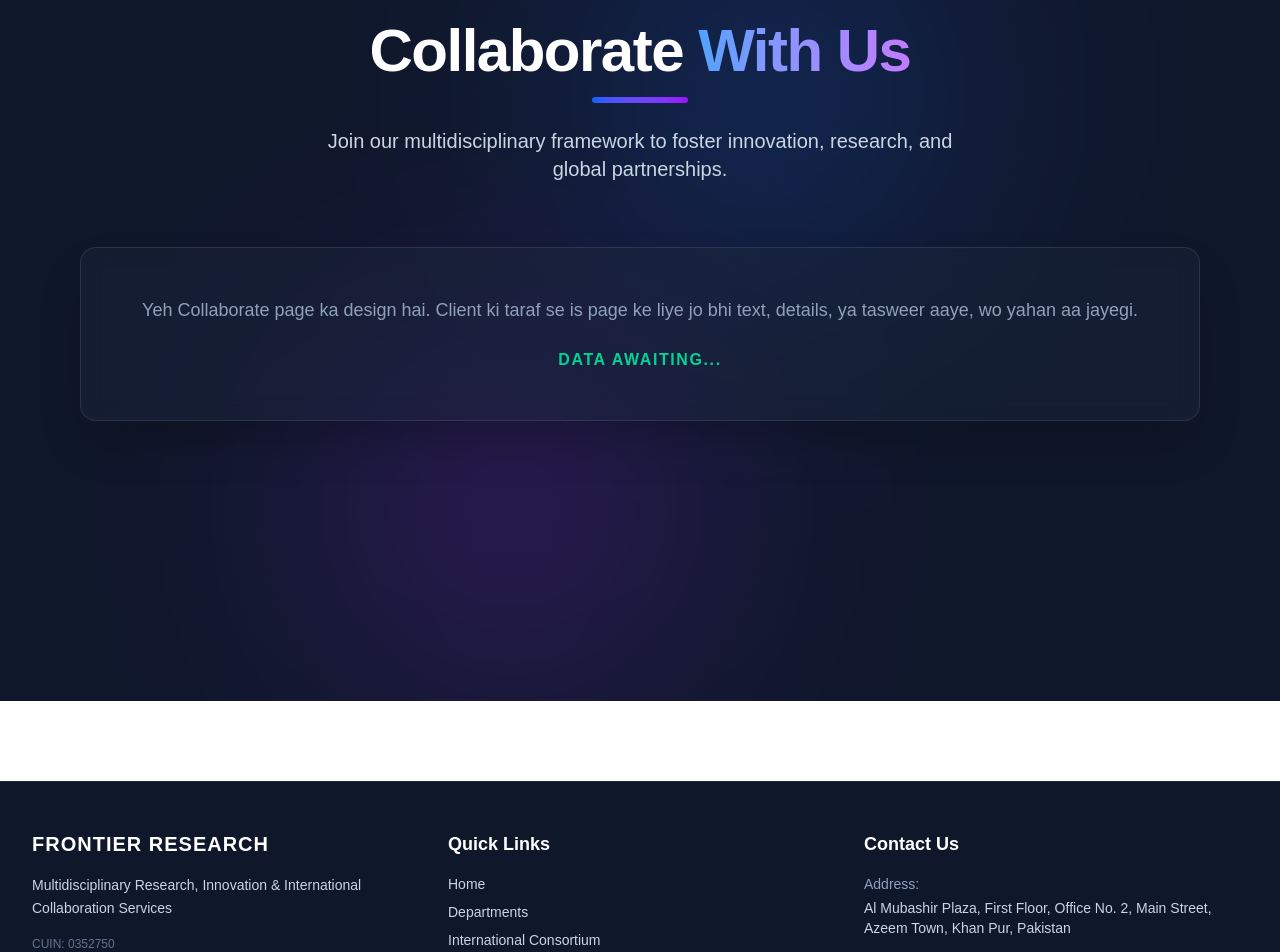
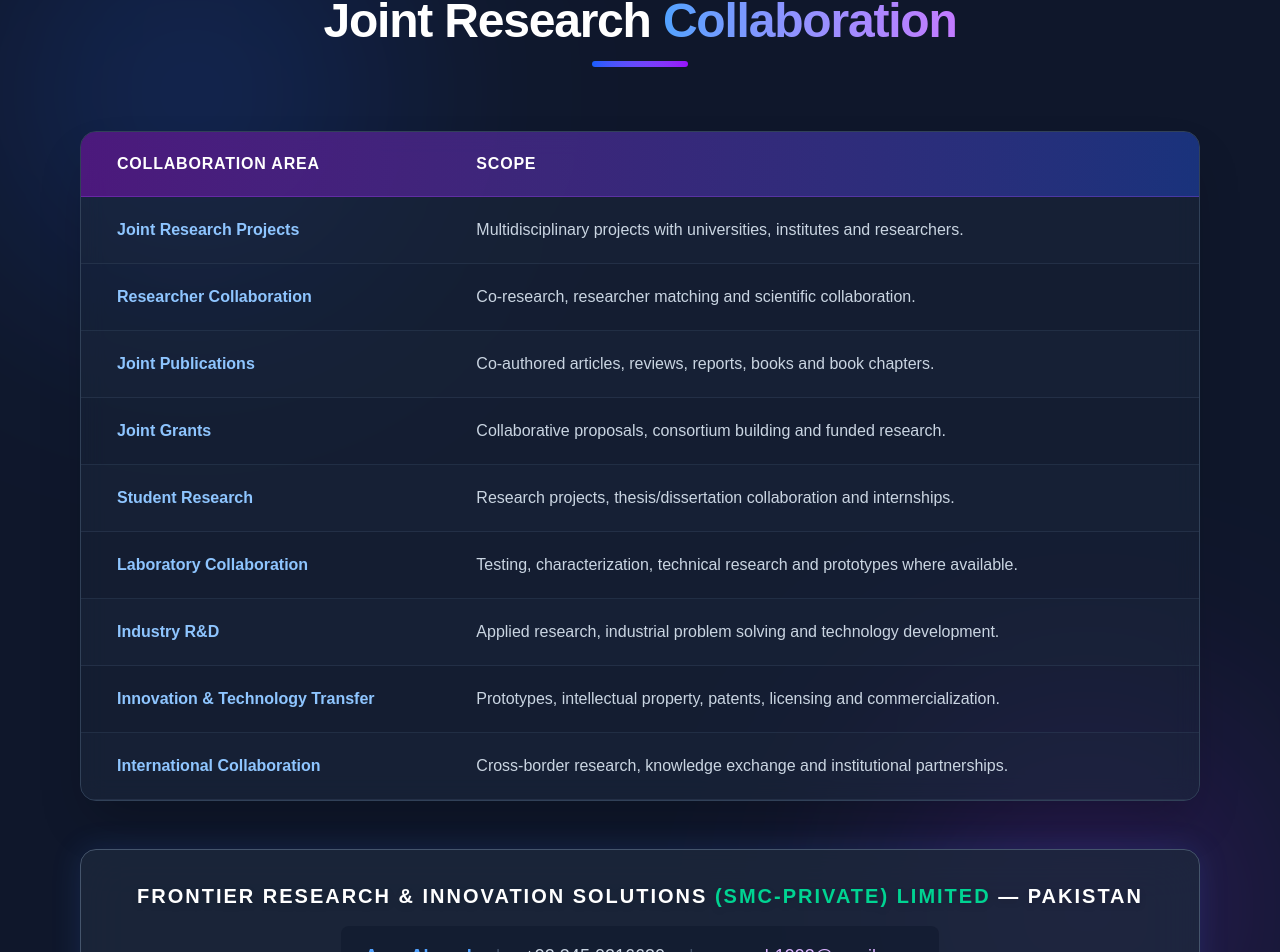
Before and after one commit to saeed7979-svg/frontier-research, a Next.js app: page /collaborate in a window 1280 px wide. Shown: the part 196-1148 px from the top of the page. Built offline with nearby package versions, Linux system fonts and the light colour scheme.

Commit message:
colloborate update

```diff
--- a/app/collaborate/page.tsx
+++ b/app/collaborate/page.tsx
@@ -1,34 +1,82 @@
 import React from 'react';
 
 export default function Collaborate() {
+  const collaborationData = [
+    { area: "Joint Research Projects", scope: "Multidisciplinary projects with universities, institutes and researchers." },
+    { area: "Researcher Collaboration", scope: "Co-research, researcher matching and scientific collaboration." },
+    { area: "Joint Publications", scope: "Co-authored articles, reviews, reports, books and book chapters." },
+    { area: "Joint Grants", scope: "Collaborative proposals, consortium building and funded research." },
+    { area: "Student Research", scope: "Research projects, thesis/dissertation collaboration and internships." },
+    { area: "Laboratory Collaboration", scope: "Testing, characterization, technical research and prototypes where available." },
+    { area: "Industry R&D", scope: "Applied research, industrial problem solving and technology development." },
+    { area: "Innovation & Technology Transfer", scope: "Prototypes, intellectual property, patents, licensing and commercialization." },
+    { area: "International Collaboration", scope: "Cross-border research, knowledge exchange and institutional partnerships." }
+  ];
+
   return (
     <div className="bg-slate-900 min-h-screen py-20 relative overflow-hidden">
 
       {/* Background Glowing Orbs */}
-      <div className="absolute top-0 right-1/4 w-96 h-96 bg-blue-600/20 rounded-full mix-blend-screen filter blur-[120px] pointer-events-none"></div>
-      <div className="absolute bottom-0 left-1/4 w-96 h-96 bg-purple-600/20 rounded-full mix-blend-screen filter blur-[120px] pointer-events-none"></div>
+      <div className="absolute top-0 left-0 w-96 h-96 bg-blue-600/20 rounded-full mix-blend-screen filter blur-[120px] pointer-events-none"></div>
+      <div className="absolute bottom-0 right-0 w-96 h-96 bg-purple-600/20 rounded-full mix-blend-screen filter blur-[120px] pointer-events-none"></div>
 
       <div className="max-w-6xl mx-auto px-4 relative z-10">
 
         {/* Header Section */}
-        <div className="text-center mb-16 mt-10">
-          <h1 className="text-4xl md:text-6xl font-extrabold text-white tracking-tight mb-4">
-            Collaborate <span className="text-transparent bg-clip-text bg-gradient-to-r from-blue-400 to-purple-400">With Us</span>
+        <div className="text-center mb-16 mt-4">
+          <h1 className="text-4xl md:text-5xl font-extrabold text-white tracking-tight mb-4">
+            Joint Research <span className="text-transparent bg-clip-text bg-gradient-to-r from-blue-400 to-purple-400">Collaboration</span>
           </h1>
           <div className="w-24 h-1.5 bg-gradient-to-r from-blue-600 to-purple-600 mx-auto mb-6 rounded-full"></div>
-          <p className="text-lg md:text-xl text-slate-300 max-w-2xl mx-auto">
-            Join our multidisciplinary framework to foster innovation, research, and global partnerships.
-          </p>
         </div>
 
-        {/* Content Box (Glassmorphism) */}
-        <div className="bg-slate-800/40 backdrop-blur-md border border-white/10 rounded-2xl p-8 md:p-12 shadow-2xl text-center">
-          <p className="text-slate-400 text-lg mb-6">
-            Yeh Collaborate page ka design hai. Client ki taraf se is page ke liye jo bhi text, details, ya tasweer aaye, wo yahan aa jayegi.
-          </p>
-          <p className="text-emerald-400 font-semibold tracking-widest uppercase">
-            Data Awaiting...
-          </p>
+        {/* Professional Dark Glass Table */}
+        <div className="bg-slate-800/40 backdrop-blur-md border border-slate-700 rounded-2xl shadow-2xl overflow-hidden mb-12">
+
+          {/* Table Header (Purple matching the image) */}
+          <div className="bg-gradient-to-r from-purple-900/80 to-blue-900/80 p-5 flex font-bold text-white text-lg border-b border-purple-500/30">
+            <div className="w-1/3 px-4 tracking-wider uppercase text-sm md:text-base">Collaboration Area</div>
+            <div className="w-2/3 px-4 tracking-wider uppercase text-sm md:text-base">Scope</div>
+          </div>
+
+          {/* Table Rows */}
+          <div className="flex flex-col">
+            {collaborationData.map((item, index) => (
+              <div
+                key={index}
+                className={`flex p-5 border-b border-slate-700/50 hover:bg-slate-700/40 transition-all duration-300 ${index % 2 === 0 ? 'bg-slate-800/30' : 'bg-transparent'}`}
+              >
+                <div className="w-1/3 px-4 text-blue-300 font-bold flex items-center pr-6">
+                  {item.area}
+                </div>
+                <div className="w-2/3 px-4 text-slate-300 leading-relaxed">
+                  {item.scope}
+                </div>
+              </div>
+            ))}
+          </div>
+
+        </div>
+
+        {/* Footer / Contact Details Bar */}
+        <div className="bg-slate-800/80 backdrop-blur-xl border border-slate-600 rounded-2xl p-8 text-center shadow-[0_0_30px_rgba(59,130,246,0.15)] transition-transform hover:-translate-y-1 duration-300">
+           <h3 className="text-lg md:text-xl font-extrabold text-white mb-4 uppercase tracking-widest drop-shadow-md">
+             Frontier Research & Innovation Solutions <span className="text-emerald-400">(SMC-PRIVATE) Limited</span> — Pakistan
+           </h3>
+
+           <div className="flex flex-col md:flex-row justify-center items-center gap-3 md:gap-6 text-slate-300 text-lg bg-slate-900/50 py-4 px-6 rounded-lg inline-flex flex-wrap">
+             <p className="font-bold text-blue-400 flex items-center gap-2">
+               Ayaz Ahmad
+             </p>
+             <span className="hidden md:block text-slate-600">|</span>
+             <p className="font-medium hover:text-white transition-colors">
+               +92 345 0216630
+             </p>
+             <span className="hidden md:block text-slate-600">|</span>
+             <a href="mailto:ayazsb1993@gmail.com" className="font-medium text-purple-300 hover:text-purple-200 transition-colors">
+               ayazsb1993@gmail.com
+             </a>
+           </div>
         </div>
 
       </div>
```
